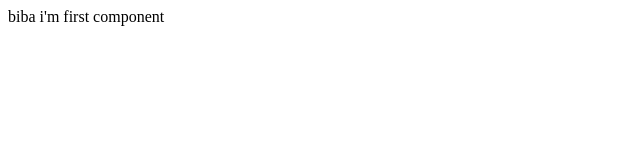
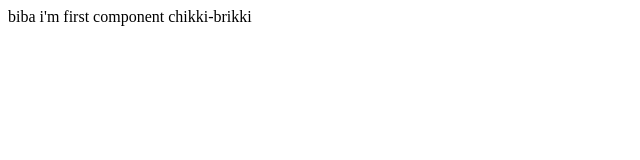
Before and after one commit to SnusnumrConceit/luxi_chat, a Vue app: page / in a window 1280 px wide. Shown: the top 160 px of the page, without its empty margins (0-640 px from the left). Built offline with nearby package versions, Linux system fonts and the light colour scheme.

Commit message:
Resolve #1

```diff
--- a/src/app.vue
+++ b/src/app.vue
@@ -1,6 +1,7 @@
 <template>
   <div>
     biba i'm first component
+    chikki-brikki
   </div>
 </template>
 <script>
```
